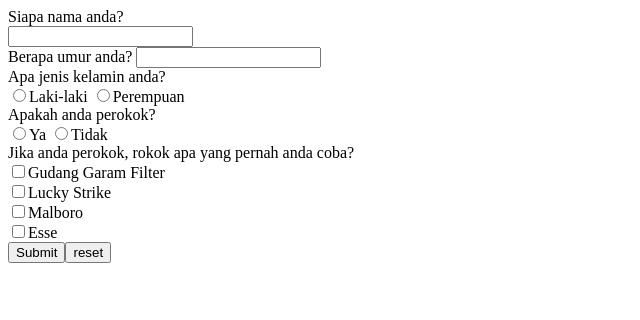
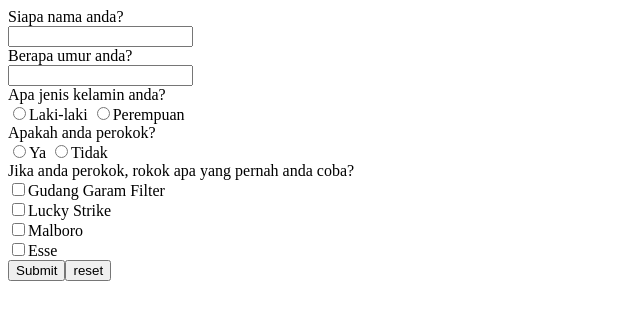
Before and after one commit to Anggiprayoga28/koda-B4-HTML5, a plain HTML site: page index.html in a window 1280 px wide. Shown: the whole page, without its empty margins (0-640 px from the left). Drawn offline with Linux system fonts and the light colour scheme.

Commit message:
Fix: Adding <br> to the age question

```diff
--- a/index.html
+++ b/index.html
@@ -14,7 +14,7 @@
      </div>
      <!-- div>form>label{Berapa umur anda?}+input -->
       <div>
-        <form action=""><label>Berapa umur anda?</label>
+        <form action=""><label>Berapa umur anda?</label><br>
         <input type="text">
     </form>
       </div>
```
